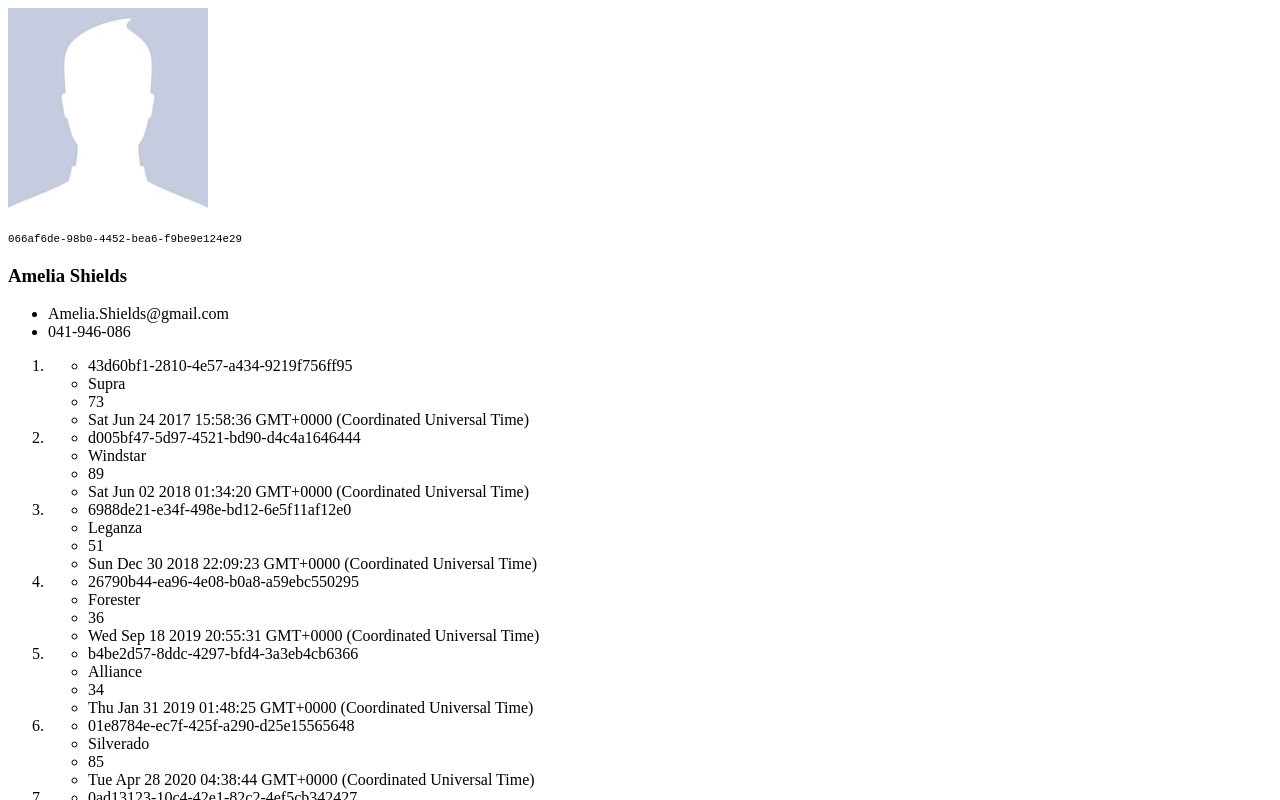
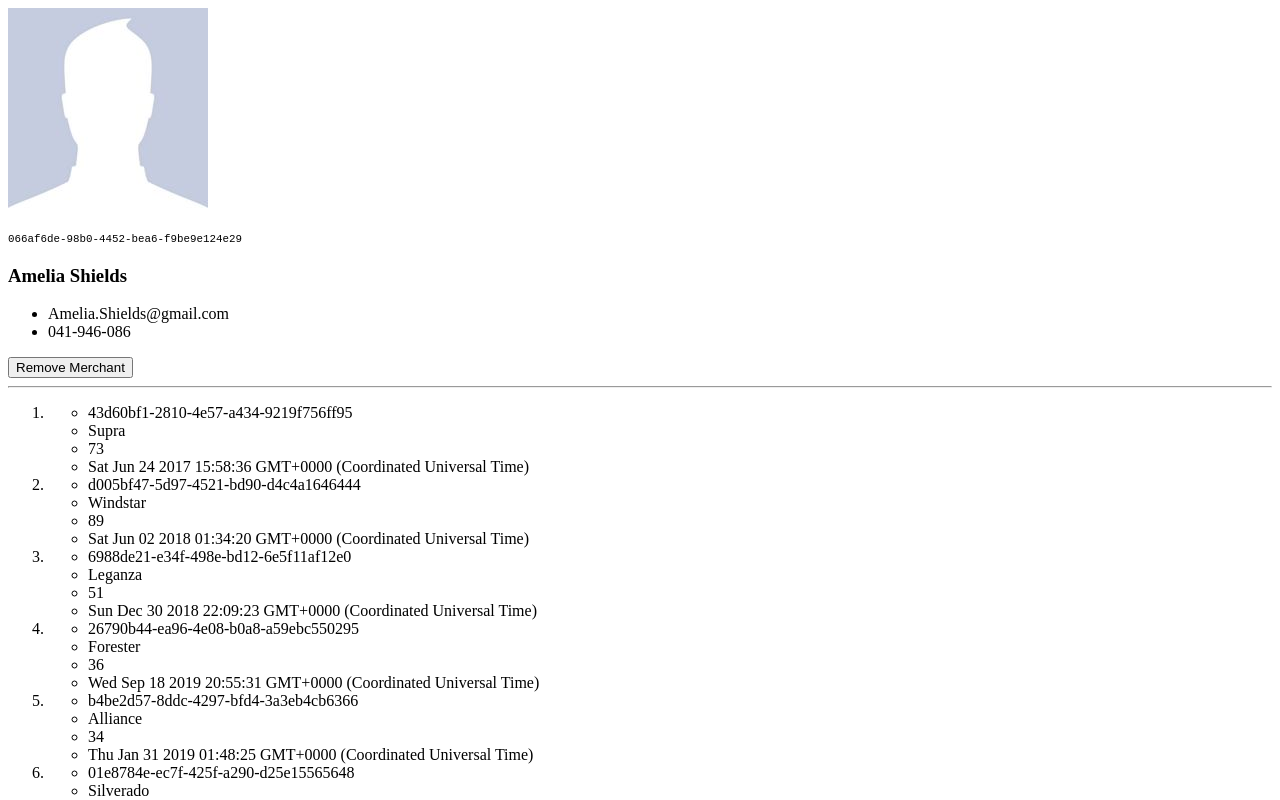
Before and after one commit to gum3n/auto1, a React (Create React App) app: page /merchant/066af6de-98b0-4452-bea6-f9be9e124e29 in a window 1280 px wide. Shown: the top 800 px of the page. Built offline with nearby package versions, Linux system fonts and the light colour scheme.

Commit message:
Add button to remove merchant

```diff
--- a/src/components/MerchantDetails.js
+++ b/src/components/MerchantDetails.js
@@ -6,7 +6,14 @@ const mapStateToProps = (state, { match }) => ({
   merchant: state.merchants.find(({ id }) => id === match.params.id)
 })
 
-const MerchantDetails = ({ merchant }) => {
+const mapDispatchToProps = (dispatch, ownProps) => ({
+  onRemove: (id) => {
+    dispatch({ type: 'MERCHANTS_REMOVE', id })
+    ownProps.history.push('/')
+  }
+})
+
+const MerchantDetails = ({ merchant, onRemove }) => {
   if(!merchant) {
     return (
       <>
@@ -22,10 +29,18 @@ const MerchantDetails = ({ merchant }) => {
       <p><small><code>{merchant.id}</code></small></p>
       {merchant.hasPremium ? (<p><strong>premium</strong></p>) : ''}
       <h3>{merchant.firstname} {' '} {merchant.lastname}</h3>
+
       <ul>
         <li>{merchant.email}</li>
         <li>{merchant.phone}</li>
       </ul>
+
+      <button onClick={() => onRemove(merchant.id)}>
+        Remove Merchant
+      </button>
+
+      <hr />
+
       <ol>
         {merchant.bids.map(bid =>
           <li key={bid.id}>
@@ -42,4 +57,4 @@ const MerchantDetails = ({ merchant }) => {
   )
 }
 
-export default connect(mapStateToProps)(MerchantDetails)
+export default connect(mapStateToProps, mapDispatchToProps)(MerchantDetails)
--- a/src/reducers/merchants.js
+++ b/src/reducers/merchants.js
@@ -1,10 +1,9 @@
 export default function(state = [], action) {
   switch(action.type) {
   case 'MERCHANTS_ADD':
-    return [
-      ...state,
-      { ...action.values, bids: [] }
-    ]
+    return [...state, { ...action.values, bids: [] }]
+  case 'MERCHANTS_REMOVE':
+    return state.filter(({ id }) => id !== action.id)
   default:
     return state
   }
```
